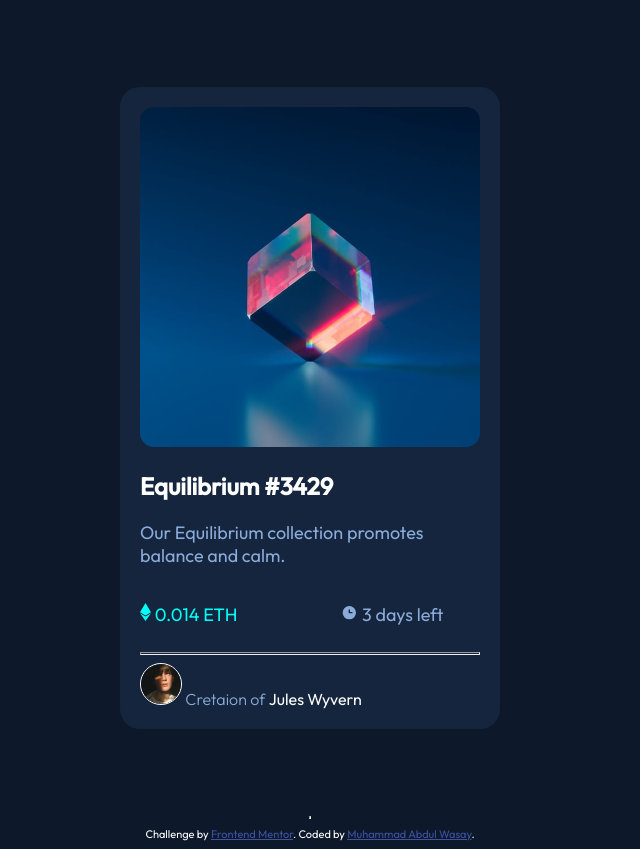
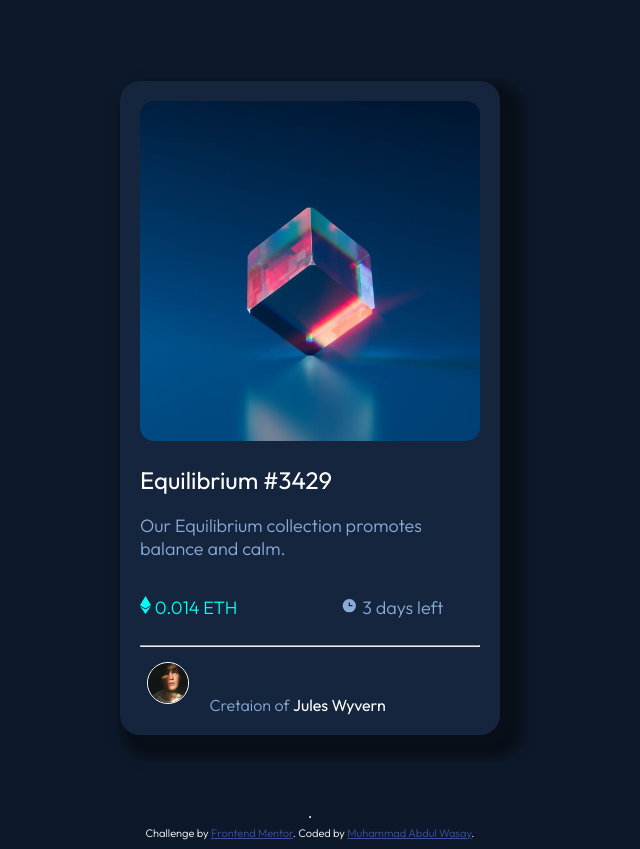
Before and after one commit to AbdulWasay18/Front-end-practice, a plain HTML site: page index.html in a window 1280 px wide. Shown: the whole page, without its empty margins (330-970 px from the left). Drawn offline with Linux system fonts and the light colour scheme.

Commit message:
Update styke.css

```diff
--- a/styke.css
+++ b/styke.css
@@ -2,6 +2,7 @@
 body {
   display: flex;
   font-family: Outfit;
+  font-weight: 300;
   background-color: hsl(217, 54%, 11%);
   color: white;
   flex-direction: column;
@@ -23,6 +24,7 @@ p {
   border-radius: 20px;
   width: 340px;
   padding: 20px;
+  box-shadow: 12px 12px 12px 12px rgba(5, 5, 5, 0.459);
 }
 .info {
   display: inline-block;
@@ -42,16 +44,19 @@ p {
   color: hsl(228, 45%, 44%);
 }
 hr {
-  height: 1px;
+
+  color: hsl(215, 32%, 27%);
 }
 .avatar {
 	width: 40px;
 	border: solid 1px white;
 	border-radius: 50%;
+  margin: 7px;
 }
 .creator {
 	color:  hsl(215, 51%, 70%);
 	font-weight: 300;
+  padding: 10px;
 }
 strong {
 	color: white;
@@ -64,3 +69,6 @@ h2:hover, strong:hover {
 .date{
   margin-left: 100px;
 }
+h2 {
+  font-weight: 400;
+}
```
